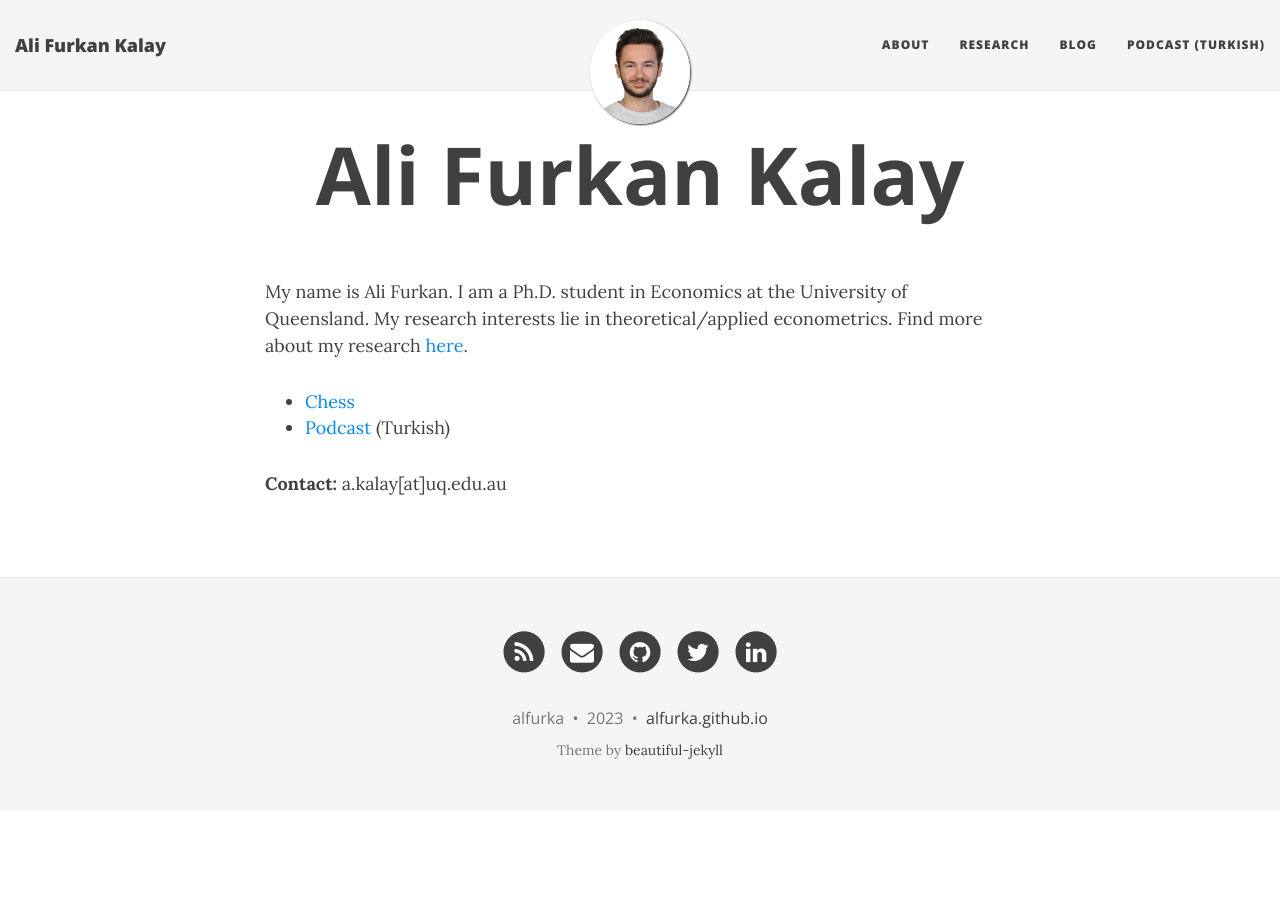
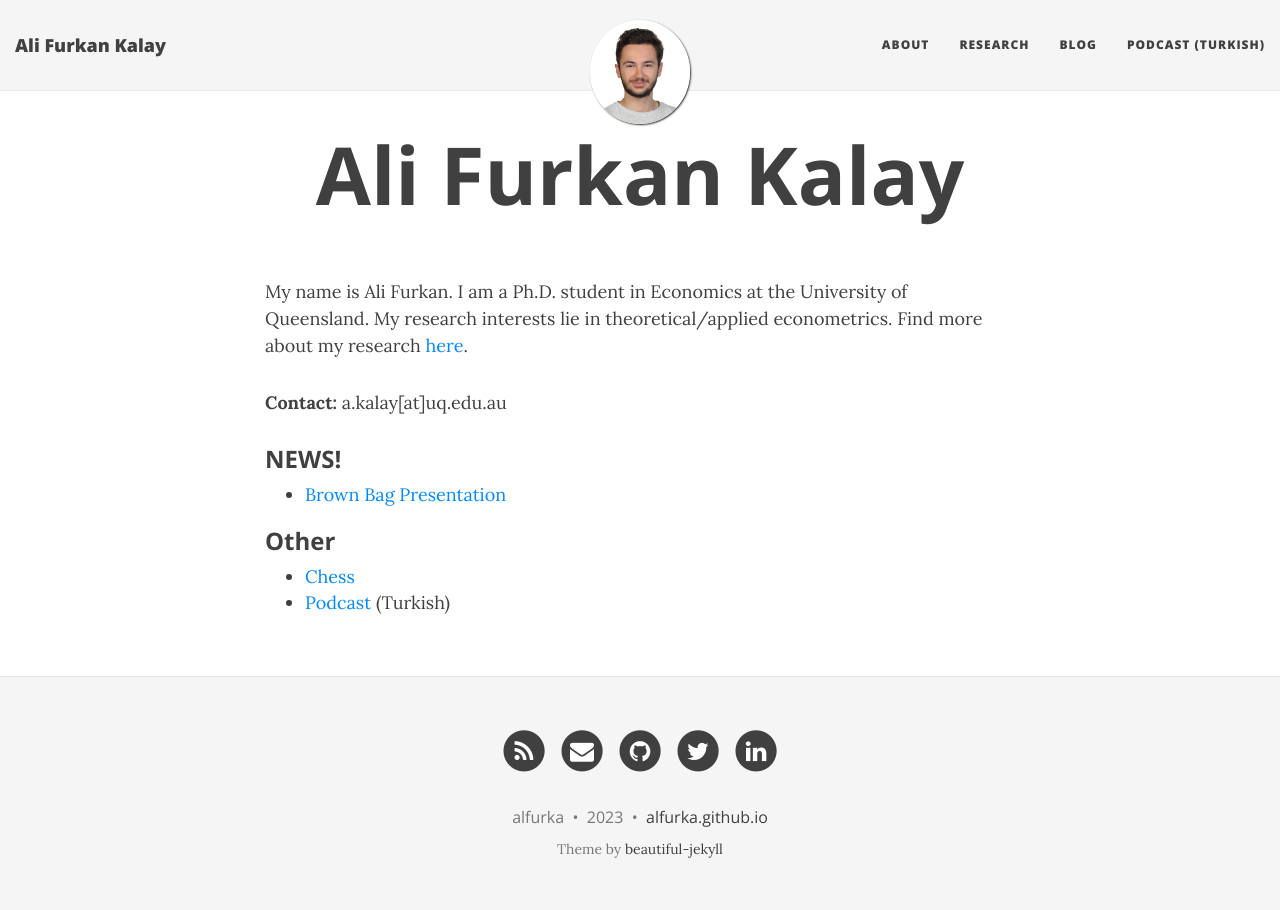
Before and after one commit to alfurka/alfurka.github.io, a Jekyll site: the page built from index.html, in a window 1280 px wide. Built offline with Jekyll 4.4.1, drawn with Linux system fonts in a browser that asks for light colours; nearby versions of some CDN libraries.

Commit message:
Update index.html

```diff
--- a/index.html
+++ b/index.html
@@ -6,12 +6,21 @@ use-site-title: true
 
 <p>My name is Ali Furkan. I am a Ph.D. student in Economics at the University of Queensland. My research interests lie in theoretical/applied econometrics. Find more about my research <a href="https://alfurka.github.io/research/">here</a>.</p>
 
+<p><strong>Contact:</strong> a.kalay[at]uq.edu.au</p>
+
+<h3>NEWS!</h3>
+
+<ul>
+  {% for post in site.tags.NEWS %}
+  <li><a href="{{ post.url | prepend: site.baseurl }}">{{ post.title }}</a></li>
+  {% endfor %}
+</ul>
+
+<h3>Other</h3>
 
 <ul>
   <li><a href="https://lichess.org/@/alfurka/perf/rapid">Chess</a></li>
   <li><a href="https://cahilhoca.com/">Podcast</a> (Turkish)</li>
 </ul>
 
-<p><strong>Contact:</strong> a.kalay[at]uq.edu.au</p>
-
 <div style="clear:both"></div>
```
